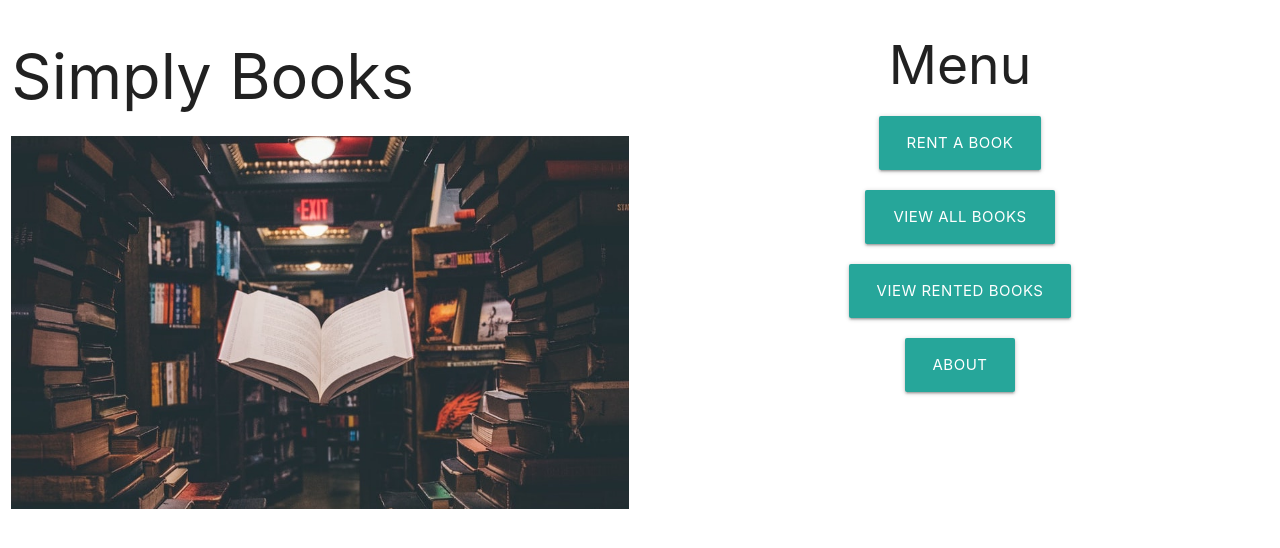
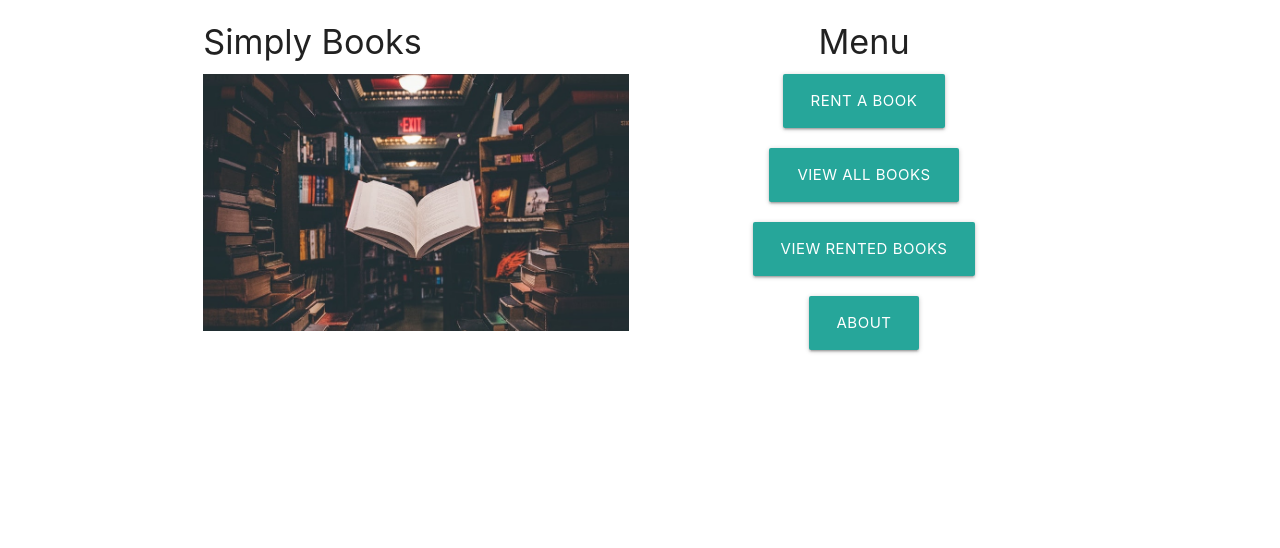
Before and after one commit to akshaystacks8080/simplybooks, an Electron app: page homeScreen.html in a window 1280 px wide. Drawn offline with nearby package versions, Linux system fonts and the light colour scheme.

Commit message:
homeScreen: Add container to main div and change headings to h4

```diff
--- a/homeScreen.html
+++ b/homeScreen.html
@@ -8,9 +8,10 @@
   </head>
 
   <body>
+    <div class="container">
       <div class="row">
         <div class="col s6">
-        <h1>Simply Books</h1>
+          <h4>Simply Books</h4>
           <img
             class="responsive-img"
             src="assets/img/homebanner.jpeg"
@@ -18,7 +19,7 @@
           />
         </div>
         <div class="col s6">
-        <h2 class="center-align">Menu</h2>
+          <h4 class="center-align">Menu</h4>
           <div class="row center-align">
             <a class="btn-large waves-effect waves-light" id="btn-rentbook"
               >Rent a Book</a
@@ -33,7 +34,10 @@
             <a class="btn-large waves-effect waves-light">View rented Books</a>
           </div>
           <div class="row center-align">
-          <a class="btn-large waves-effect waves-light" id="btn-about">About</a>
+            <a class="btn-large waves-effect waves-light" id="btn-about"
+              >About</a
+            >
+          </div>
         </div>
       </div>
     </div>
```
Lines whose indentation alone changed are shown as unchanged.
